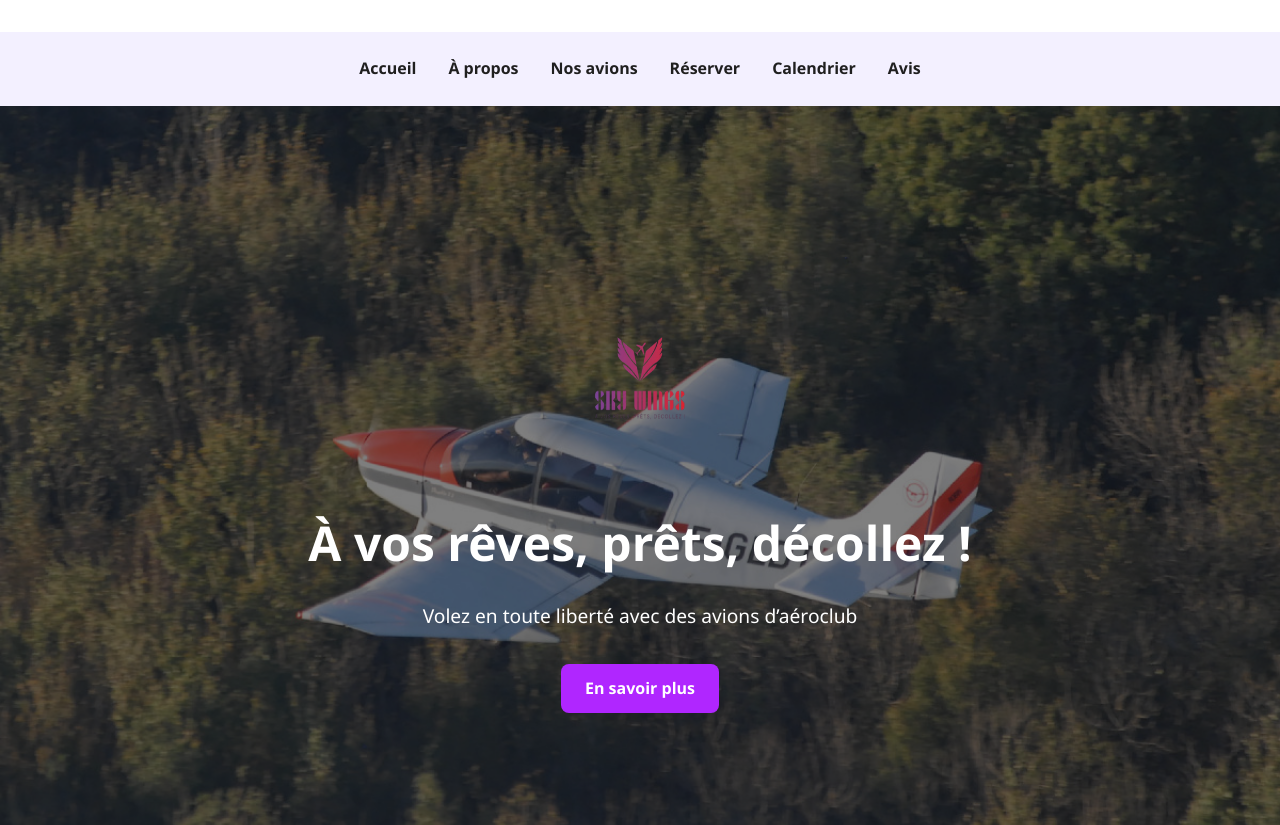
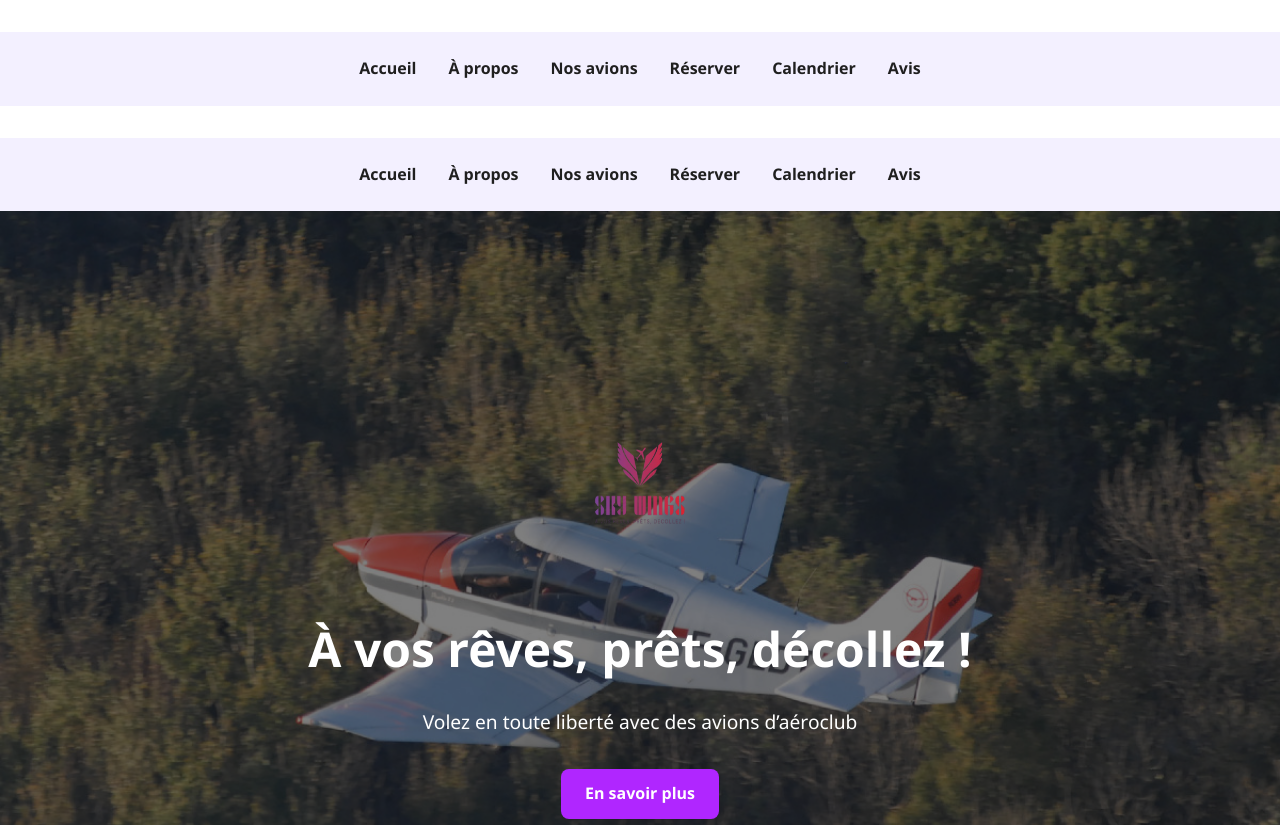
Before and after one commit to FRDS28/Skywings-Site, a Next.js app: page / in a window 1280 px wide. Shown: the top 825 px of the page. Built offline with nearby package versions, Linux system fonts and the light colour scheme.

Commit message:
Update _app.js

```diff
--- a/pages/_app.js
+++ b/pages/_app.js
@@ -1,5 +1,11 @@
-import "../styles/global.css";
+import '../styles/global.css';
+import Navbar from '../components/Navbar';
 
-export default function MyApp({ Component, pageProps }) {
-  return <Component {...pageProps} />;
+export default function App({ Component, pageProps }) {
+  return (
+    <>
+      <Navbar />
+      <Component {...pageProps} />
+    </>
+  );
 }
```
